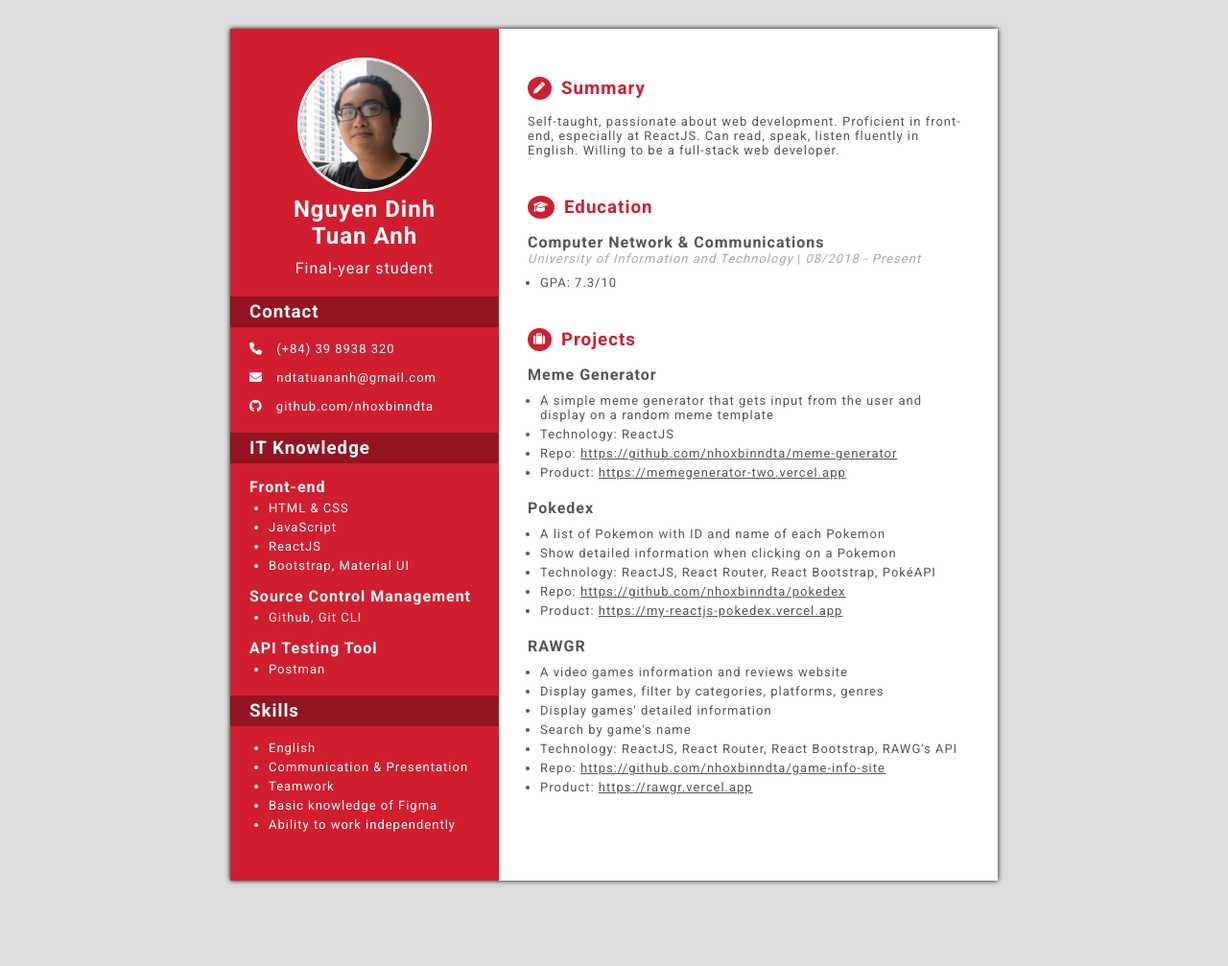
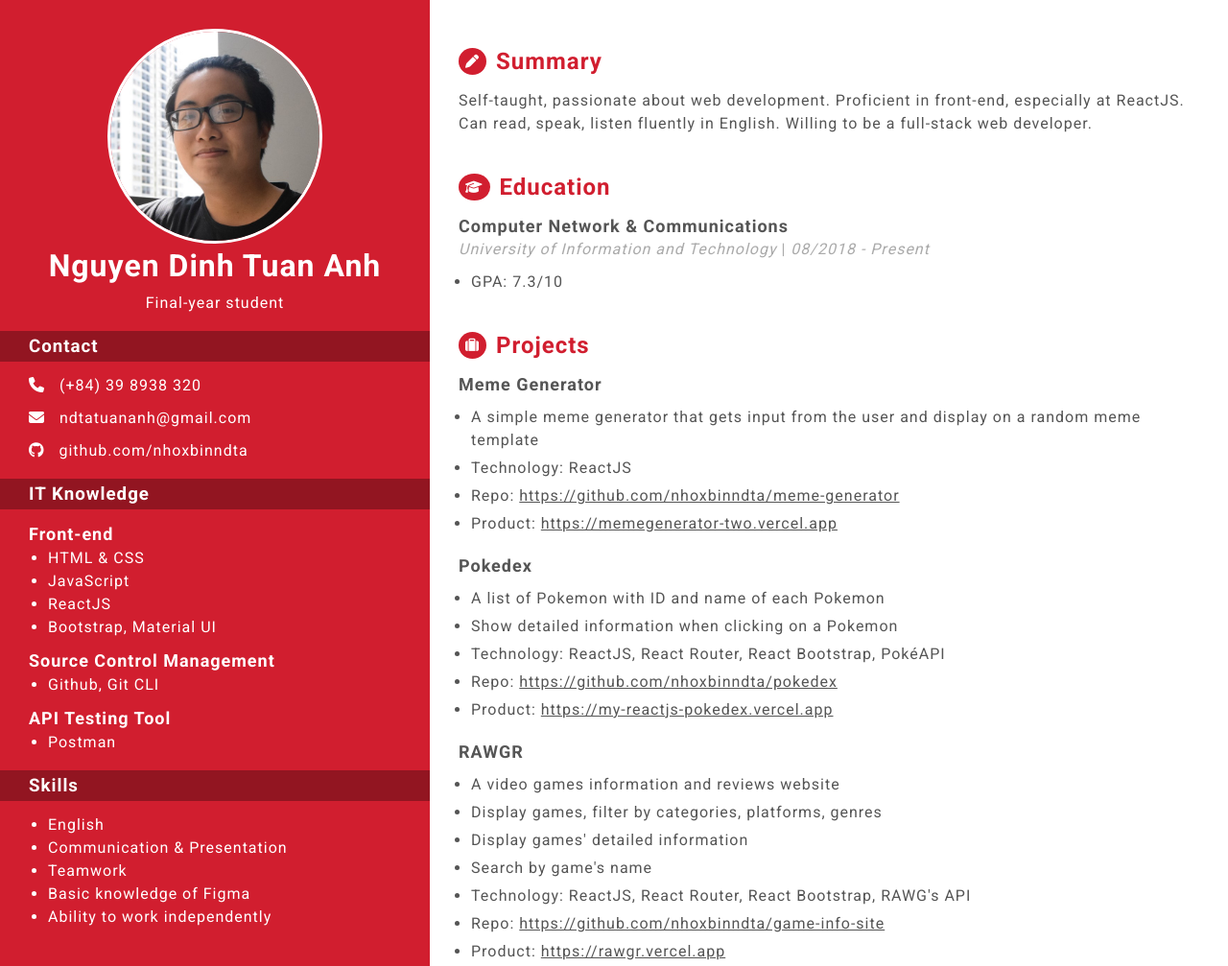
Before and after one commit to anhnguyen515/my-resume, a plain HTML site: page index.html in a window 1280 px wide. Shown: the top 1007 px of the page at 96% size. Before the commit the page ends 948 px from the top, so only its background shows below. Drawn offline with Linux system fonts and the light colour scheme.

Commit message:
100% width

```diff
--- a/index.html
+++ b/index.html
@@ -19,18 +19,14 @@
   </head>
   <body>
     <div class="container">
-      <section class="left--section">
+      <div class="left--section">
         <div class="left--section-general">
           <img src="./images/3.jpg" alt="" />
-          <h2>
-            Nguyen Dinh
-            <br />
-            Tuan Anh
-          </h2>
+          <h1>Nguyen Dinh Tuan Anh</h1>
           <p>Final-year student</p>
         </div>
         <div class="left--section-detail">
-          <h3 class="section--heading">Contact</h3>
+          <h3 class="section--heading">Contact</h2>
           <div>
             <p>
               <i class="fa-solid fa-phone margin-right"></i>
@@ -88,13 +84,13 @@
             </ul>
           </div>
         </div>
-      </section>
-      <section class="right--section">
+      </div>
+      <div class="right--section">
         <div>
-          <h3 class="right--section-heading">
+          <h2 class="right--section-heading">
             <i class="fa-solid fa-pen right--section-icon"></i>
             Summary
-          </h3>
+          </h2>
           <p class="right--section-content">
             Self-taught, passionate about web development. Proficient in
             front-end, especially at ReactJS. Can read, speak, listen fluently
@@ -102,12 +98,12 @@
           </p>
         </div>
         <div>
-          <h3 class="right--section-heading">
+          <h2 class="right--section-heading">
             <i class="fa-solid fa-graduation-cap right--section-icon"></i>
             Education
-          </h3>
+          </h2>
           <div class="right--section-content">
-            <h4 class="bold">Computer Network & Communications</h4>
+            <h3 class="bold">Computer Network & Communications</h3>
             <p class="subheading">
               <span class="italic">
                 University of Information and Technology
@@ -121,13 +117,13 @@
           </div>
         </div>
         <div>
-          <h3 class="right--section-heading">
+          <h2 class="right--section-heading">
             <i class="fa-solid fa-suitcase right--section-icon"></i>
             Projects
-          </h3>
+          </h2>
           <div class="right--section-content">
             <div>
-              <h4 class="bold">Meme Generator</h4>
+              <h3 class="bold">Meme Generator</h3>
               <ul>
                 <li>
                   A simple meme generator that gets input from the user and
@@ -155,7 +151,7 @@
               </ul>
             </div>
             <div>
-              <h4 class="bold">Pokedex</h4>
+              <h3 class="bold">Pokedex</h3>
               <ul>
                 <li>A list of Pokemon with ID and name of each Pokemon</li>
                 <li>Show detailed information when clicking on a Pokemon</li>
@@ -183,7 +179,7 @@
               </ul>
             </div>
             <div>
-              <h4 class="bold">RAWGR</h4>
+              <h3 class="bold">RAWGR</h3>
               <ul>
                 <li>A video games information and reviews website</li>
                 <li>Display games, filter by categories, platforms, genres</li>
@@ -211,7 +207,7 @@
             </div>
           </div>
         </div>
-      </section>
+      </div>
     </div>
   </body>
 </html>
--- a/style.css
+++ b/style.css
@@ -9,11 +9,9 @@ html {
   padding: 0;
 }
 body {
-  background-color: #ddd;
   color: rgb(85, 85, 85);
   font-family: "Roboto", sans-serif;
   letter-spacing: 1px;
-  padding: 30px 0;
 }
 a {
   color: inherit;
@@ -23,7 +21,8 @@ a {
   box-shadow: 0 0 5px black;
   margin: auto;
   min-height: 100vh;
-  width: 800px; /* flexbox kicks in */
+
+  /* flexbox kicks in */
   display: flex;
 }
 .left--section {
@@ -43,17 +42,16 @@ a {
   width: 50%;
   margin-top: 30px;
 }
-.left--section-general h2 {
+.left--section-general h1 {
   margin: 0 0 10px;
 }
 .section--heading {
   background-color: rgba(0, 0, 0, 0.3);
   margin-top: 20px;
-  padding: 5px 20px;
+  padding: 5px 30px;
 }
 .left--section-detail > div {
-  font-size: 13px;
-  padding: 0 20px;
+  padding: 0 30px;
 }
 .left--section-detail > div > * {
   margin: 15px 0;
@@ -66,10 +64,9 @@ a {
 }
 .bold {
   font-weight: bold;
-  font-size: 16px;
+  font-size: 18px;
 }
 .left--section-list li {
-  font-size: 13px;
   margin: 5px 0 0 20px;
 } /*=====RIGHT SECTION=====*/
 .right--section {
@@ -84,8 +81,8 @@ a {
   align-items: center;
 }
 .right--section-content {
+  line-height: 24px;
   margin-top: 15px;
-  font-size: 13px;
 }
 .right--section-content > div {
   margin-bottom: 20px;
@@ -101,16 +98,14 @@ a {
   background-color: #d11e2f;
   border-radius: 50%;
   color: white;
-  font-size: 12px;
+  font-size: 14px;
   margin-right: 10px;
-  padding: 6px;
+  padding: 7px;
 }
 .subheading {
   color: #aaa;
 }
-.summary {
-  line-height: 20px;
-}
+
 .italic {
   font-style: italic;
 }
```
